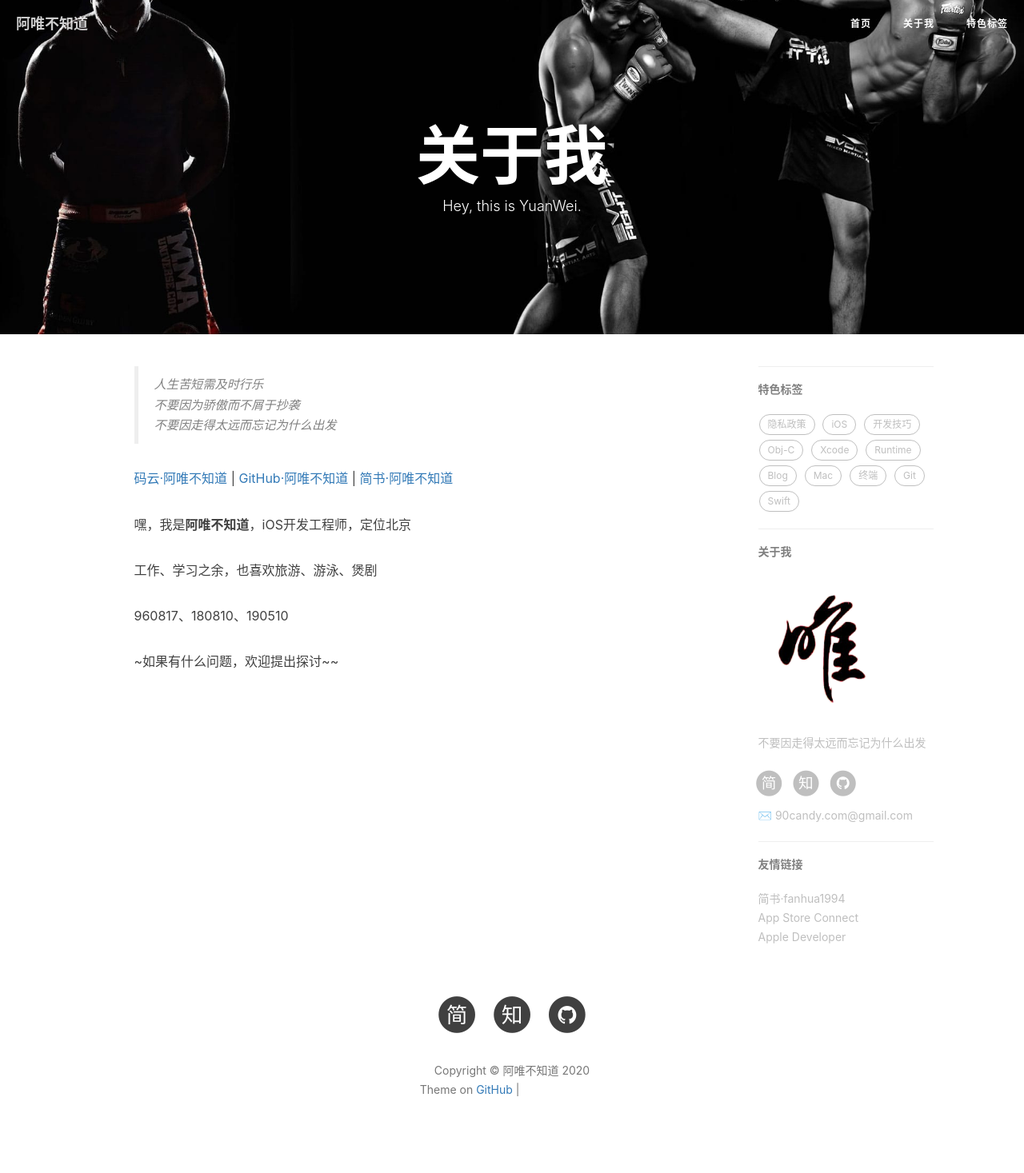
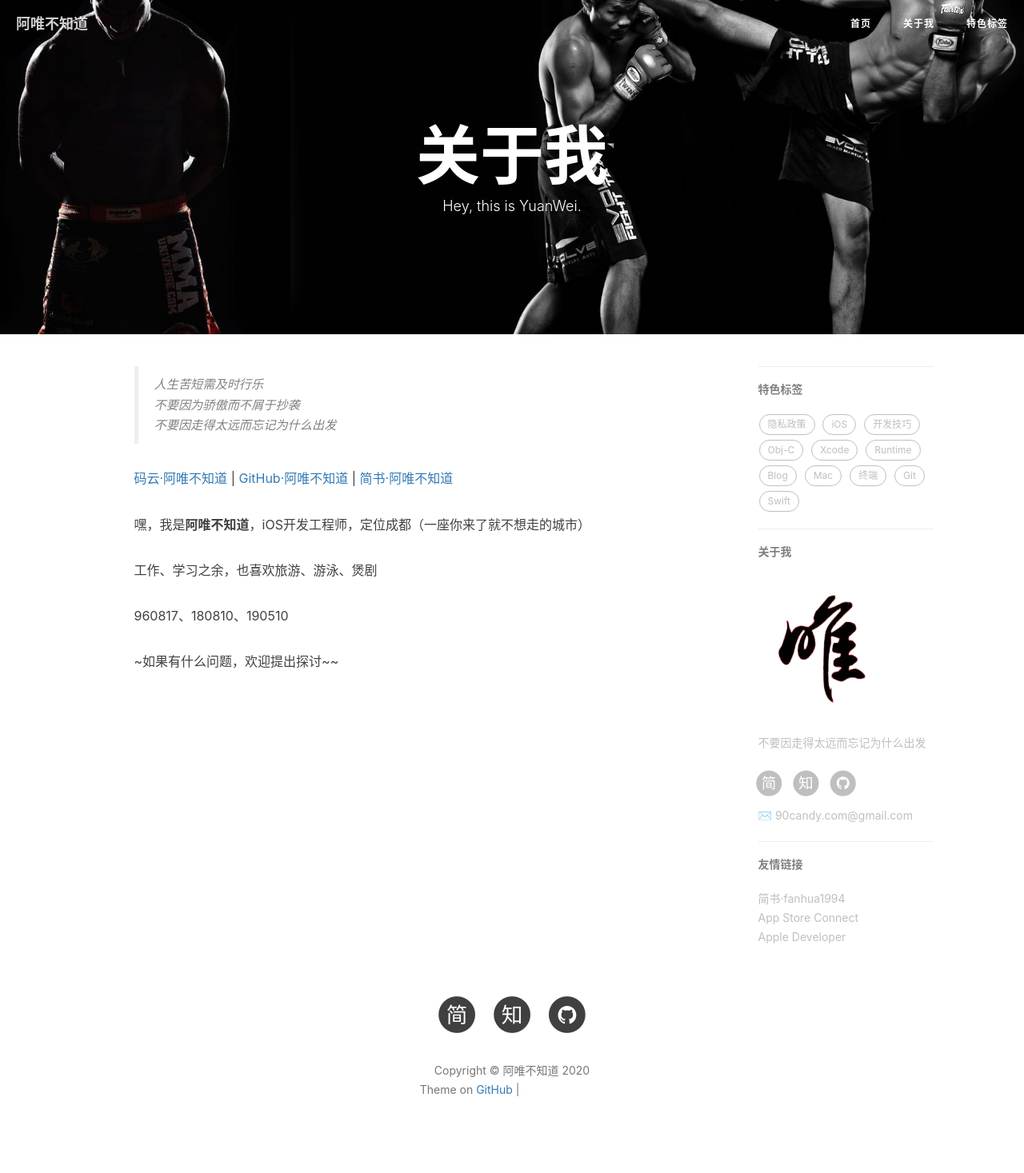
Before and after one commit to AAWayne/AAWayne.github.io, a Jekyll site: the page built from about.html, in a window 1280 px wide. Shown: the whole page at 80% size. Built offline with Jekyll 4.4.1, drawn with Linux system fonts in a browser that asks for light colours; nearby versions of some CDN libraries; comment, search, counter and statistics services are not loaded; grey boxes are pictures that could not be loaded.

Commit message:
Update about.html

```diff
--- a/about.html
+++ b/about.html
@@ -26,7 +26,7 @@
 	<p><a href="https://gitee.com/candy90"> 码云·阿唯不知道 </a>|
 		<a href="https://github.com/90candy"> GitHub·阿唯不知道 </a>|
 		<a href="https://www.jianshu.com/u/0f7d26d766f4"> 简书·阿唯不知道 </a></p>
-    <p>嘿，我是<strong>阿唯不知道</strong>，iOS开发工程师，定位北京</p>
+    <p>嘿，我是<strong>阿唯不知道</strong>，iOS开发工程师，定位成都（一座你来了就不想走的城市）</p>
     <p>工作、学习之余，也喜欢旅游、游泳、煲剧</p>
     <p>960817、180810、190510</p>
     <p>~如果有什么问题，欢迎提出探讨~~</p>
```
